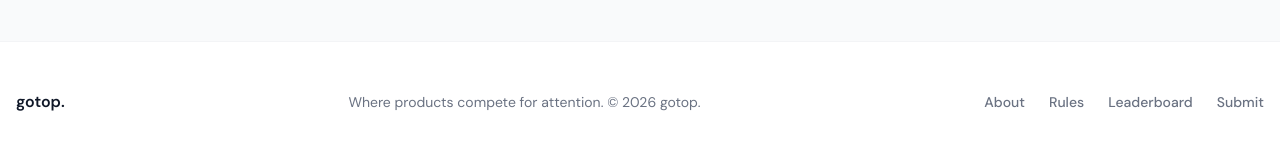
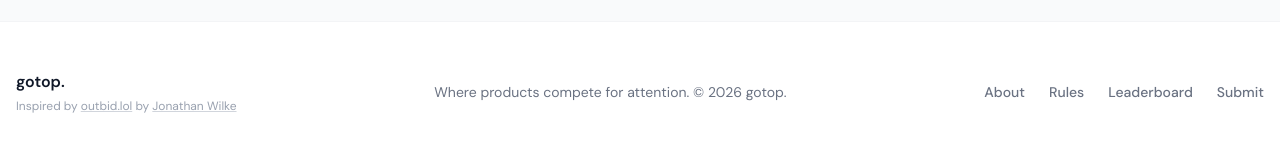
Before and after one commit to realmannerd-afk/gotop, a Next.js app: page / in a window 1280 px wide. Shown: the part 638-790 px from the top of the page. Built offline with nearby package versions, Linux system fonts and the light colour scheme; no server answers; the database is empty.

Commit message:
Add inspiration credit to Footer

```diff
--- a/src/components/Footer.tsx
+++ b/src/components/Footer.tsx
@@ -4,8 +4,11 @@ export function Footer() {
   return (
     <footer className="border-t border-gray-100 dark:border-gray-800 bg-white dark:bg-gray-950 mt-auto">
       <div className="container mx-auto px-4 py-8 md:py-12 flex flex-col md:flex-row items-center justify-between gap-4">
-        <div className="flex items-center gap-2 text-gray-900 dark:text-white font-semibold">
-          gotop.
+        <div className="flex flex-col gap-1 items-center md:items-start text-gray-900 dark:text-white font-semibold">
+          <span>gotop.</span>
+          <span className="text-xs text-gray-400 font-normal">
+            Inspired by <a href="https://outbid.lol" target="_blank" rel="noopener noreferrer" className="hover:text-gray-600 dark:hover:text-gray-300 transition-colors underline decoration-gray-300">outbid.lol</a> by <a href="https://x.com/jonathan_wilke" target="_blank" rel="noopener noreferrer" className="hover:text-gray-600 dark:hover:text-gray-300 transition-colors underline decoration-gray-300">Jonathan Wilke</a>
+          </span>
         </div>
 
         <p className="text-sm text-gray-500 dark:text-gray-400 text-center md:text-left">
```
